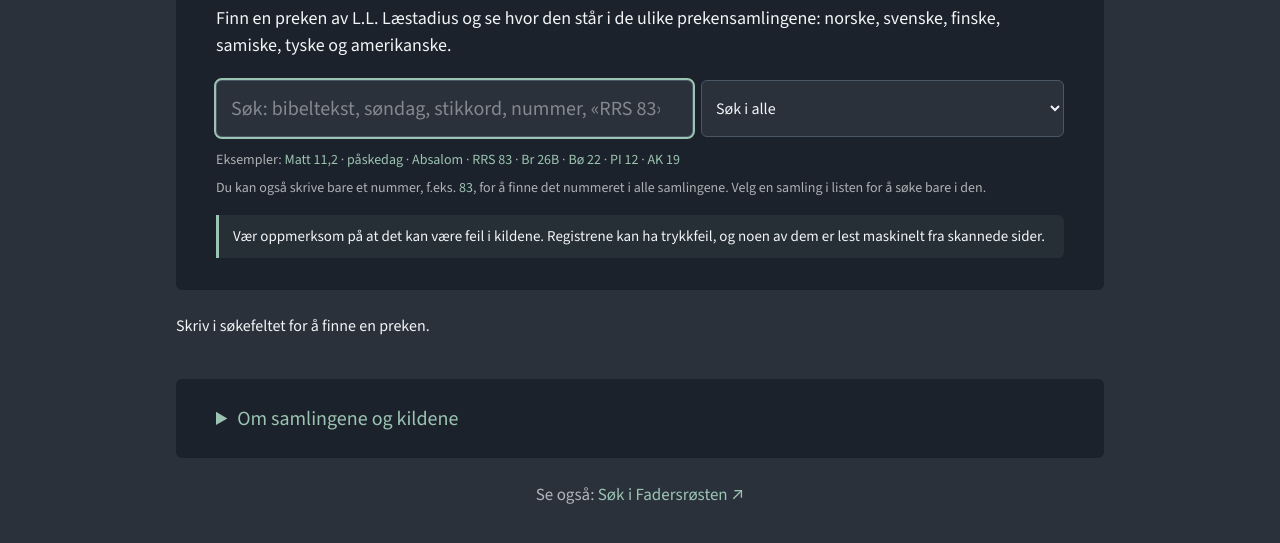
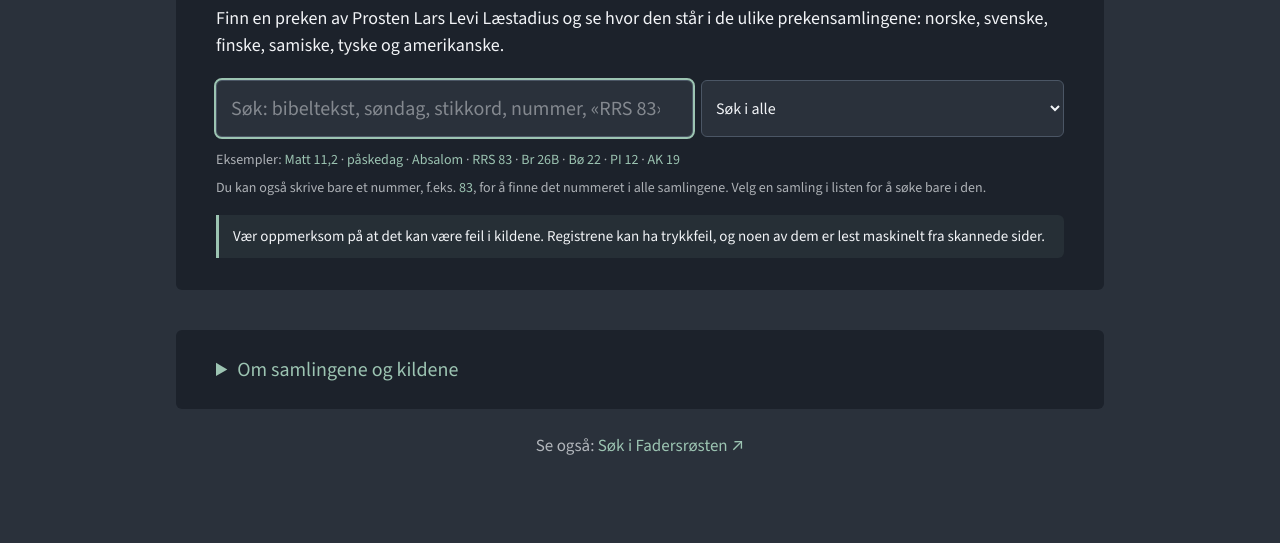
Before and after one commit to prekensok/prekensok.github.io, a plain HTML site: page index.html in a window 1280 px wide. Shown: the part 221-764 px from the top of the page. Drawn offline with nearby package versions, Linux system fonts and the light colour scheme.

Commit message:
Fjern starttekst og bruk fullt navn i innledningen
Co-Authored-By: Claude Opus 5.5 <noreply@anthropic.com>

```diff
--- a/index.html
+++ b/index.html
@@ -113,12 +113,11 @@ const SRC = `Lauri Peltomaa, <em>Predikotextregister</em> (Alingsås 2003); «Kr
 const T = {
   no: {
     title:"Læstadiansk prekensøk", h1:"Finn en preken",
-    sub:"Finn en preken av L.L. Læstadius og se hvor den står i de ulike prekensamlingene: norske, svenske, finske, samiske, tyske og amerikanske.",
+    sub:"Finn en preken av Prosten Lars Levi Læstadius og se hvor den står i de ulike prekensamlingene: norske, svenske, finske, samiske, tyske og amerikanske.",
     ph:"Søk: bibeltekst, søndag, stikkord, nummer, «RRS 83» …", all:"Søk i alle", inCol:"Søk i samling",
     ex:"Eksempler:", examples:["Matt 11,2","påskedag","Absalom","RRS 83","Br 26B","Bø 22","PI 12","AK 19"],
     tip:n => `Du kan også skrive bare et nummer, f.eks. ${n}, for å finne det nummeret i alle samlingene. Velg en samling i listen for å søke bare i den.`,
     note:"Vær oppmerksom på at det kan være feil i kildene. Registrene kan ha trykkfeil, og noen av dem er lest maskinelt fra skannede sider.",
-    start:"Skriv i søkefeltet for å finne en preken.",
     count:n => `${n} treff`, more:n => `Vis flere (${n})`,
     none:q => `Ingen treff for «${q}». Prøv en bibeltekst (f.eks. «Luk 15»), en søndag («advent»), et stikkord, samling + nummer («RRS 83», «Br 3A») eller bare et nummer («83»).`,
     noText:"Bibeltekst ikke registrert", flagOnly:"Finnes i samlingen (nummer ikke oppgitt i Postille I-tabellen)",
@@ -136,7 +135,6 @@ const T = {
     ex:"Exempel:", examples:["Matt 11:2","påsk","Absalom","SW 17B","FR 84:2","RRS 83","Saarnat 14"],
     tip:n => `Du kan också skriva bara ett nummer, t.ex. ${n}, för att hitta det numret i alla samlingar. Välj en samling i listan för att bara söka i den.`,
     note:"Observera att det kan finnas fel i källorna. Registren kan ha tryckfel, och några av dem är maskinellt inlästa från skannade sidor.",
-    start:"Skriv i sökfältet för att hitta en predikan.",
     count:n => `${n} ${n === 1 ? "träff" : "träffar"}`, more:n => `Visa fler (${n})`,
     none:q => `Inga träffar för «${q}». Prova en bibeltext (t.ex. «Luk 15»), en söndag («advent»), ett sökord, samling + nummer («SW 17B», «RRS 83») eller bara ett nummer («83»).`,
     noText:"Bibeltext saknas", flagOnly:"Finns i samlingen (numret anges inte i tabellen i Postille I)",
@@ -154,7 +152,6 @@ const T = {
     ex:"Esimerkkejä:", examples:["Matt. 11:2","pääsiäinen","Saarnat 14","Panula 1540","Häkli 241","RRS 83"],
     tip:n => `Voit myös kirjoittaa pelkän numeron, esim. ${n}, jolloin numeroa haetaan kaikista kokoelmista. Valitse kokoelma luettelosta, jos haluat hakea vain siitä.`,
     note:"Huomaa, että lähteissä voi olla virheitä. Rekistereissä voi olla painovirheitä, ja osa niistä on luettu koneellisesti skannatuilta sivuilta.",
-    start:"Kirjoita hakukenttään löytääksesi saarnan.",
     count:n => `${n} ${n === 1 ? "osuma" : "osumaa"}`, more:n => `Näytä lisää (${n})`,
     none:q => `Ei osumia haulle «${q}». Kokeile raamatunkohtaa (esim. «Luuk. 15»), pyhäpäivää («adventti»), hakusanaa, kokoelmaa ja numeroa («Saarnat 14», «RRS 83») tai pelkkää numeroa («83»).`,
     noText:"Raamatunkohtaa ei ole merkitty", flagOnly:"Kokoelmassa (numeroa ei ole annettu Postille I:n taulukossa)",
@@ -172,7 +169,6 @@ const T = {
     ex:"Examples:", examples:["Matt 11:2","Easter","Luke 15","NP 3","III 20","IV 41","RRS 83"],
     tip:n => `You can also type just a number, e.g. ${n}, to find that number in every collection. Choose a collection from the list to search only that one.`,
     note:"Please note that the sources may contain errors. The registers may have misprints, and some of them have been read by machine from scanned pages.",
-    start:"Type in the search box to find a sermon.",
     count:n => `${n} ${n === 1 ? "result" : "results"}`, more:n => `Show more (${n})`,
     none:q => `No results for “${q}”. Try a Bible text (e.g. “Luke 15”), a Sunday (“Advent”), a keyword, collection + number (“NP 3”, “RRS 83”) or just a number (“83”).`,
     noText:"No Bible text recorded", flagOnly:"In this collection (number not given in the Postille I table)",
@@ -413,7 +409,7 @@ let LIMIT = 40;
 function run(){
   const q = $q.value, f = $f.value, t = T[L];
   if (!q.trim()){
-    $count.textContent = t.start;
+    $count.textContent = "";
     $out.innerHTML = ""; saveUrl(); return;
   }
   const {res, words} = search(q, f);
```
